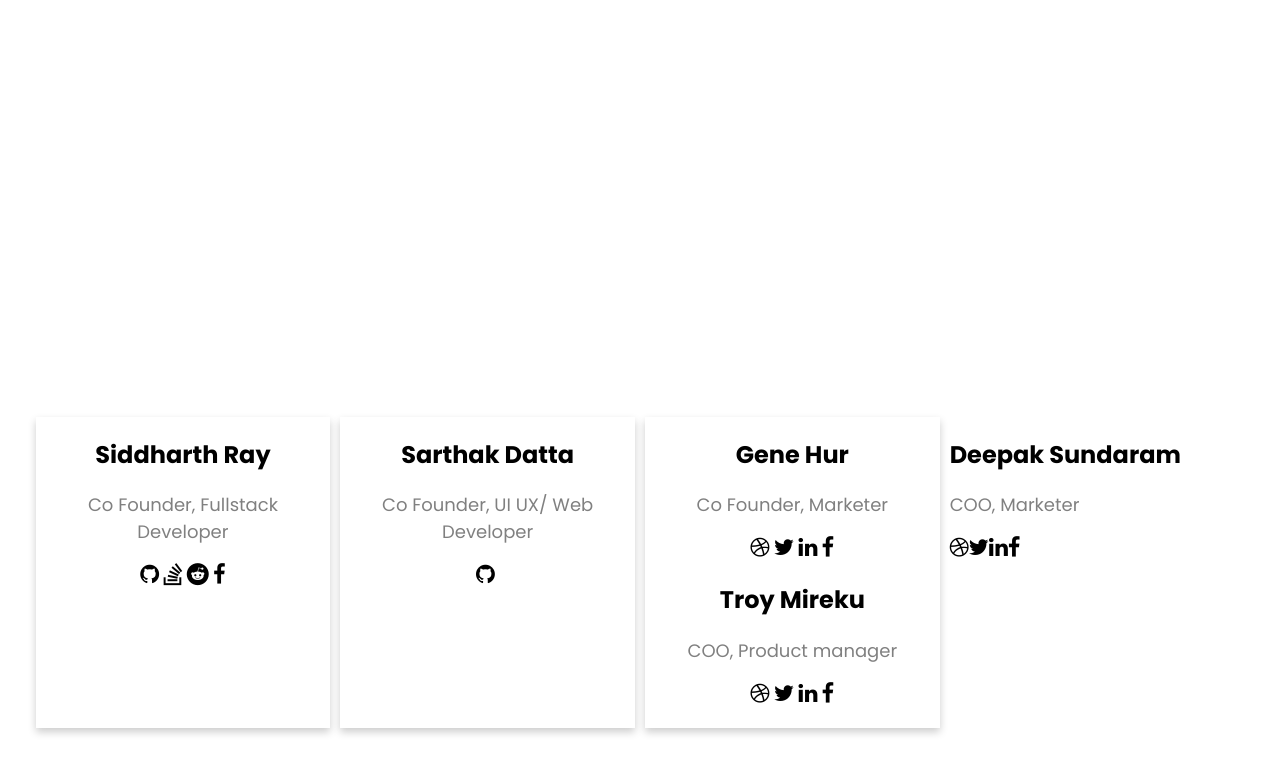
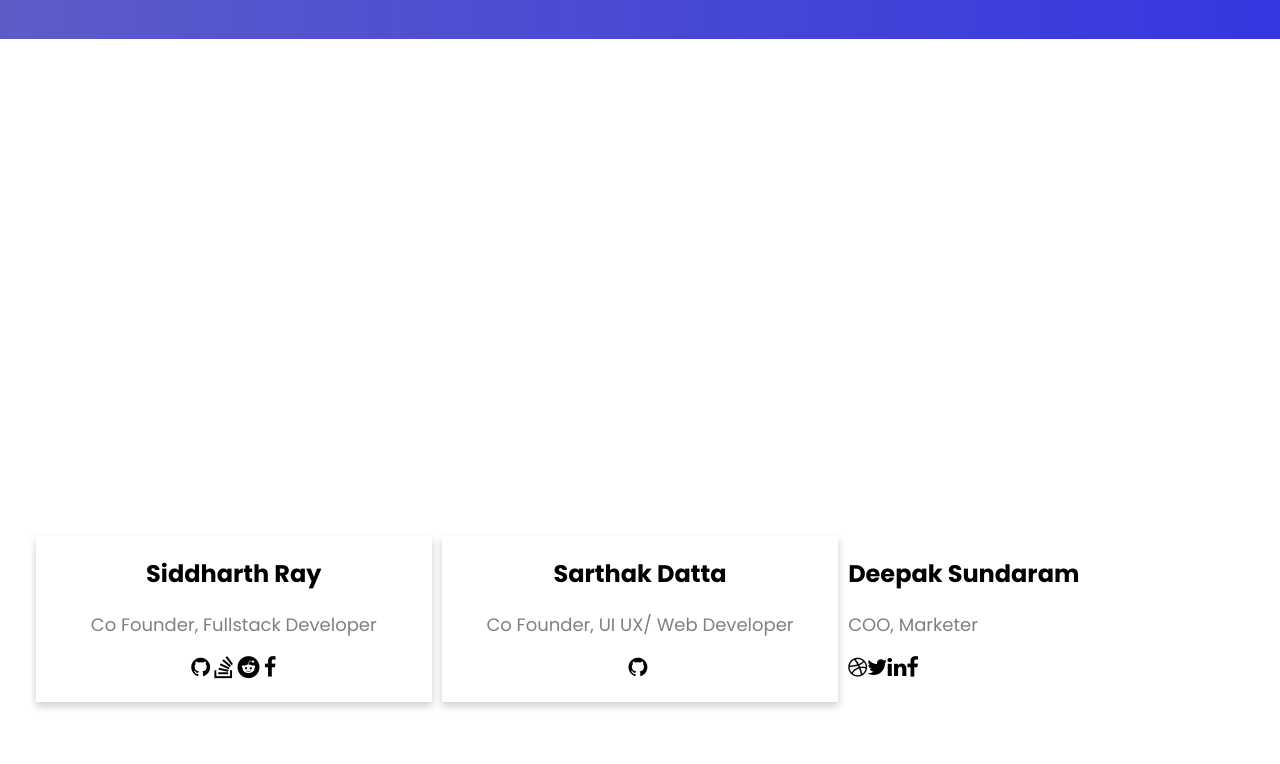
Before and after one commit to kidsonfilms-python-rules/Node, a plain HTML site: page index.html in a window 1280 px wide. Shown: the part 1313-2077 px from the top of the page. After the commit the page ends 2051 px from the top, so only its background shows below. Drawn offline with Linux system fonts and the light colour scheme.

Commit message:
Commiting BC have to

```diff
--- a/index.html
+++ b/index.html
@@ -32,8 +32,9 @@
         </div>
     </nav>
 <div class="home" id="home">
-    <h1>Studlet</h1>
-    <h3>We make studying easier!<br>Join now with a free acounnt!</h3>
+    <h1>Studly</h1>
+    <h3>We make studying easier<br>Join now with a free acounnt!</h3>
+    <h4>Mobile coming soon!</h4>
 </div>
 <div class="a">
     <img src="s.jpg" alt="Studly icon">
@@ -71,26 +72,7 @@
         <!-- <p><button>Contact</button></p> -->
       </div>
 
-      <div class="card">
-        <!-- <img src="img.jpg" alt="John" style="width:100%"> -->
-        <h1>Gene Hur</h1>
-        <p class="title">Co Founder, Marketer</p>
-        <p></p>
-        <a href="#"><i class="fa fa-dribbble"></i></a>
-        <a href="#"><i class="fa fa-twitter"></i></a>
-        <a href="#"><i class="fa fa-linkedin"></i></a>
-        <a href="#"><i class="fa fa-facebook"></i></a>
-        <!-- <p><button>Contact</button></p> -->
 
-        <h1>Troy Mireku</h1>
-        <p class="title">COO, Product manager</p>
-        <p></p>
-        <a href="#"><i class="fa fa-dribbble"></i></a>
-        <a href="#"><i class="fa fa-twitter"></i></a>
-        <a href="#"><i class="fa fa-linkedin"></i></a>
-        <a href="#"><i class="fa fa-facebook"></i></a>
-        <!-- <p><button>Contact</button></p> -->
-      </div>
 
       <h1>Deepak Sundaram</h1>
       <p class="title">COO, Marketer</p>
```
